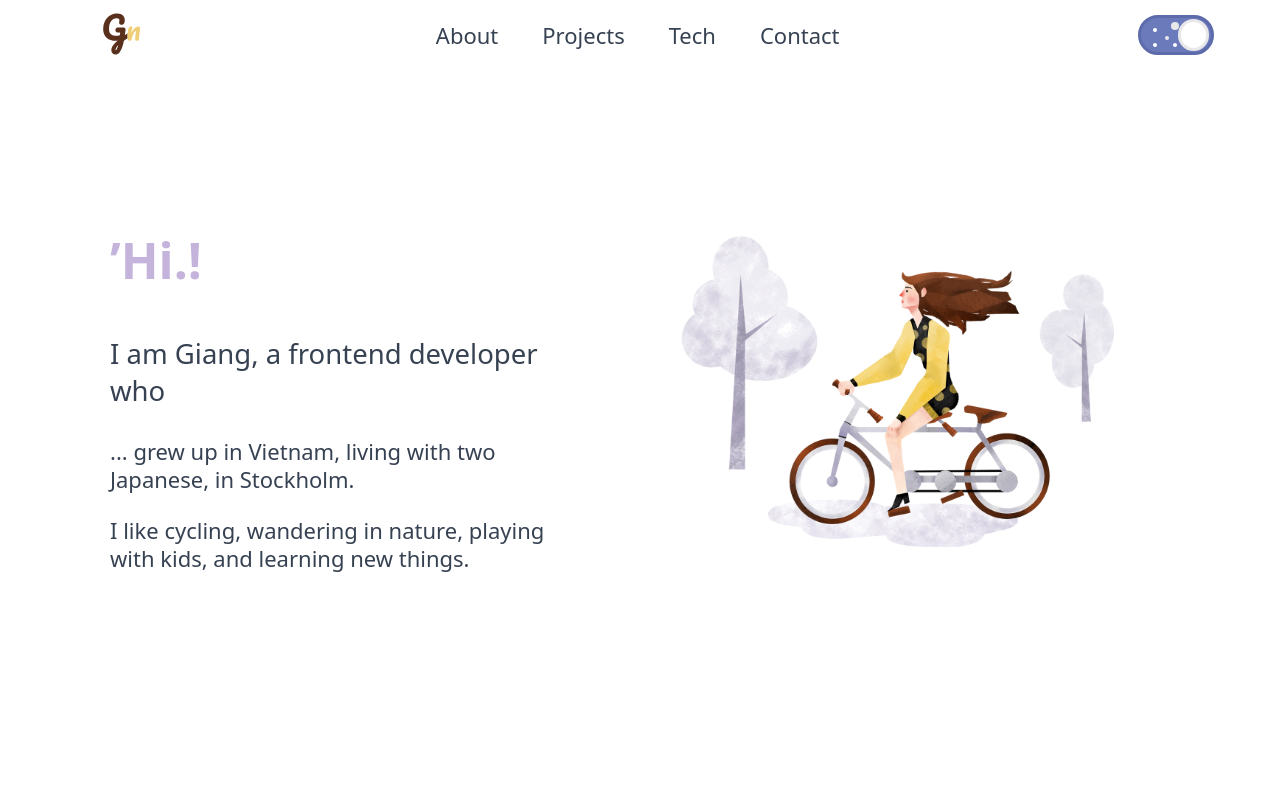
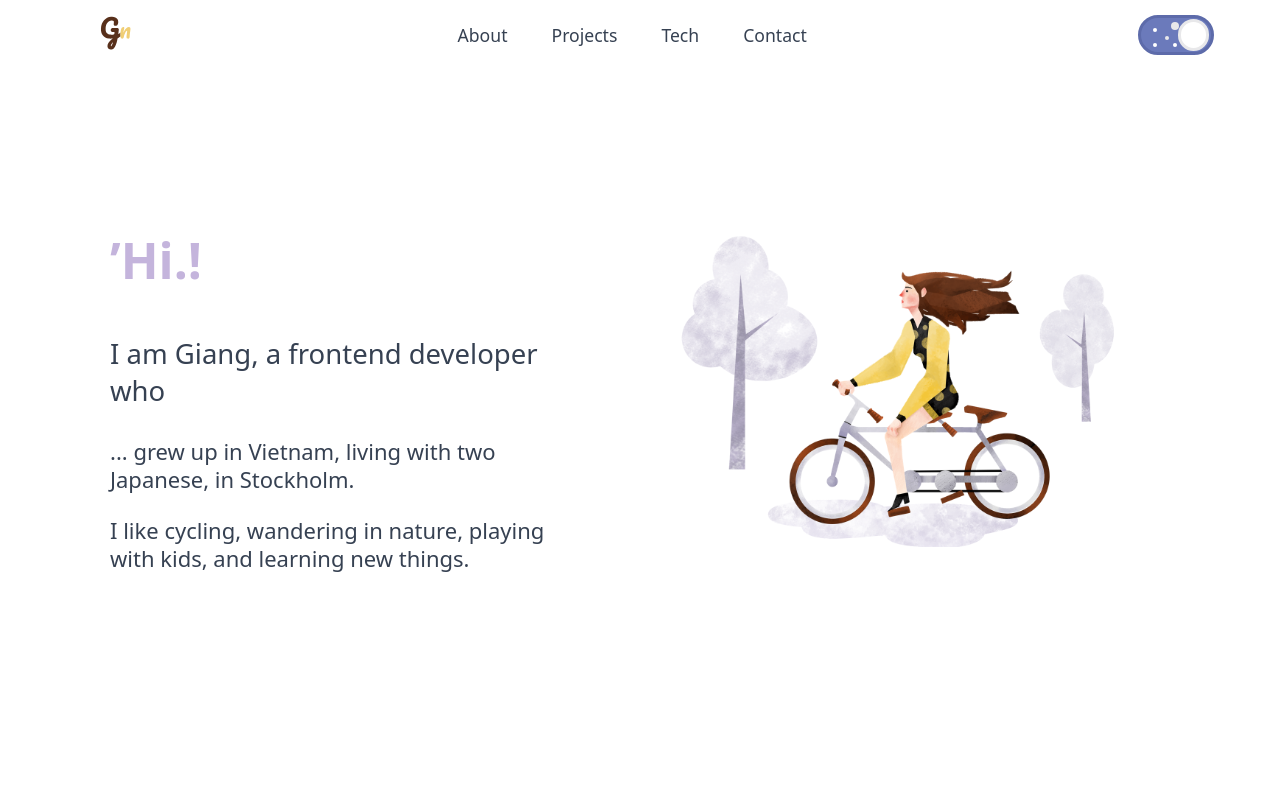
Before and after one commit to nh-g/portfolio-in-react, a React (Create React App) app: page / in a window 1280 px wide. Shown: the top 800 px of the page. Built offline with nearby package versions, Linux system fonts and the light colour scheme.

Commit message:
smaller font-size

```diff
--- a/src/styles/components/_navigationBar.scss
+++ b/src/styles/components/_navigationBar.scss
@@ -15,6 +15,7 @@ nav {
   text-decoration: none;
   color: var(--light-text);
   font-weight: 400;
+  font-size: 0.8rem;
 }
 
   .container--toggle{
@@ -24,8 +25,8 @@ nav {
 .nav-logo {
   img {
     padding-left: 1.2rem;
-    height: 2.5rem;
-    width: 2.5rem;
+    height: 2rem;
+    width: 2rem;
   }
 }
 .bar {
```
